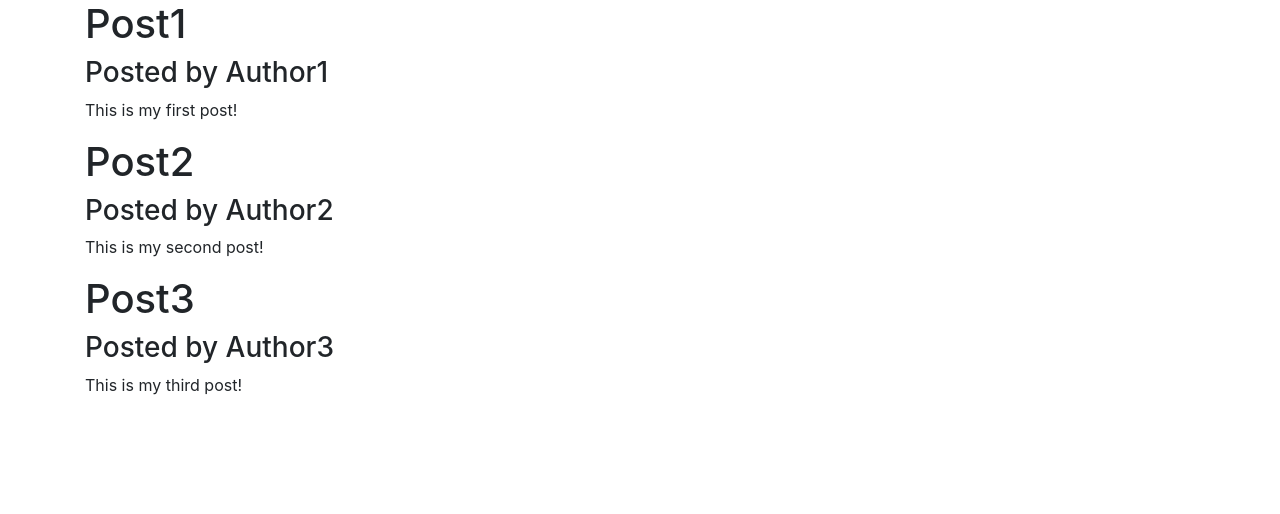
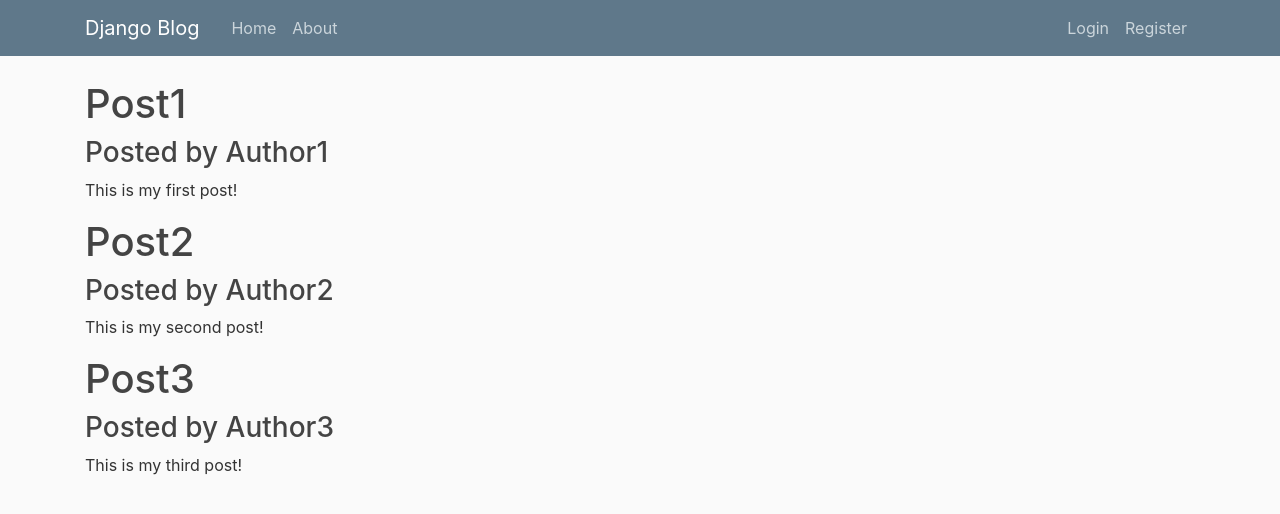
Before and after one commit to Vinay2208/Social-media-app, a Django app: page / in a window 1280 px wide. Shown: the top 514 px of the page. Run offline with Django 4.2, Linux system fonts and the light colour scheme.

Commit message:
add static config

```diff
--- /dev/null
+++ b/api/templates/api/static/api/main.css
@@ -0,0 +1,84 @@
+body {
+    background: #fafafa;
+    color: #333333;
+    margin-top: 5rem;
+  }
+
+  h1, h2, h3, h4, h5, h6 {
+    color: #444444;
+  }
+
+  ul {
+    margin: 0;
+  }
+
+  .bg-steel {
+    background-color: #5f788a;
+  }
+
+  .site-header .navbar-nav .nav-link {
+    color: #cbd5db;
+  }
+
+  .site-header .navbar-nav .nav-link:hover {
+    color: #ffffff;
+  }
+
+  .site-header .navbar-nav .nav-link.active {
+    font-weight: 500;
+  }
+
+  .content-section {
+    background: #ffffff;
+    padding: 10px 20px;
+    border: 1px solid #dddddd;
+    border-radius: 3px;
+    margin-bottom: 20px;
+  }
+
+  .article-title {
+    color: #444444;
+  }
+
+  a.article-title:hover {
+    color: #428bca;
+    text-decoration: none;
+  }
+
+  .article-content {
+    white-space: pre-line;
+  }
+
+  .article-img {
+    height: 65px;
+    width: 65px;
+    margin-right: 16px;
+  }
+
+  .article-metadata {
+    padding-bottom: 1px;
+    margin-bottom: 4px;
+    border-bottom: 1px solid #e3e3e3
+  }
+
+  .article-metadata a:hover {
+    color: #333;
+    text-decoration: none;
+  }
+
+  .article-svg {
+    width: 25px;
+    height: 25px;
+    vertical-align: middle;
+  }
+
+  .account-img {
+    height: 125px;
+    width: 125px;
+    margin-right: 20px;
+    margin-bottom: 16px;
+  }
+
+  .account-heading {
+    font-size: 2.5rem;
+  }
--- a/api/templates/api/template.html
+++ b/api/templates/api/template.html
@@ -1,8 +1,9 @@
+{% load static %}
 <!DOCTYPE html>
 <html lang="en">
 <head>
     {% if title %}
-        <title>Blogs - {{title}}</title>
+        <title>{{title}} - Blogs</title>
     {% else %}
         <title>Blogs</title>
     {% endif %}
@@ -13,10 +14,31 @@
 
     <!-- Bootstrap CSS -->
     <link rel="stylesheet" href="https://cdn.jsdelivr.net/npm/bootstrap@4.4.1/dist/css/bootstrap.min.css" integrity="sha384-Vkoo8x4CGsO3+Hhxv8T/Q5PaXtkKtu6ug5TOeNV6gBiFeWPGFN9MuhOf23Q9Ifjh" crossorigin="anonymous">
-
+    <link rel="stylesheet" type="text/css" href="{% static 'api/main.css' %}">
 
 </head>
 <body>
+    <header class="site-header">
+        <nav class="navbar navbar-expand-md navbar-dark bg-steel fixed-top">
+          <div class="container">
+            <a class="navbar-brand mr-4" href="#">Django Blog</a>
+            <button class="navbar-toggler" type="button" data-toggle="collapse" data-target="#navbarToggle" aria-controls="navbarToggle" aria-expanded="false" aria-label="Toggle navigation">
+            <span class="navbar-toggler-icon"></span>
+            </button>
+            <div class="collapse navbar-collapse" id="navbarToggle">
+              <div class="navbar-nav mr-auto">
+                <a class="nav-item nav-link" href="#">Home</a>
+                <a class="nav-item nav-link" href="#">About</a>
+              </div>
+              <!-- Navbar Right Side -->
+              <div class="navbar-nav">
+                <a class="nav-item nav-link" href="#">Login</a>
+                <a class="nav-item nav-link" href="#">Register</a>
+              </div>
+            </div>
+          </div>
+        </nav>
+    </header>
     <div class="container">
         {% block content %}{% endblock content %}
     </div>
--- a/api/urls.py
+++ b/api/urls.py
@@ -4,6 +4,6 @@ from . import views
 
 
 urlpatterns = [
-    path('', views.members, name='members'),
-    path('members/', views.members, name='members'),
+    path('', views.home, name='home'),
+    path('members/', views.home, name='home'),
 ]
--- a/api/views.py
+++ b/api/views.py
@@ -16,9 +16,9 @@ posts = [
 ]
 
 
-def members(request):
+def home(request):
     context = {
         "posts": posts,
-        'title': "Latest Posts"
+        'title': "Home"
     }
     return render(request, "api/home.html", context)
```
